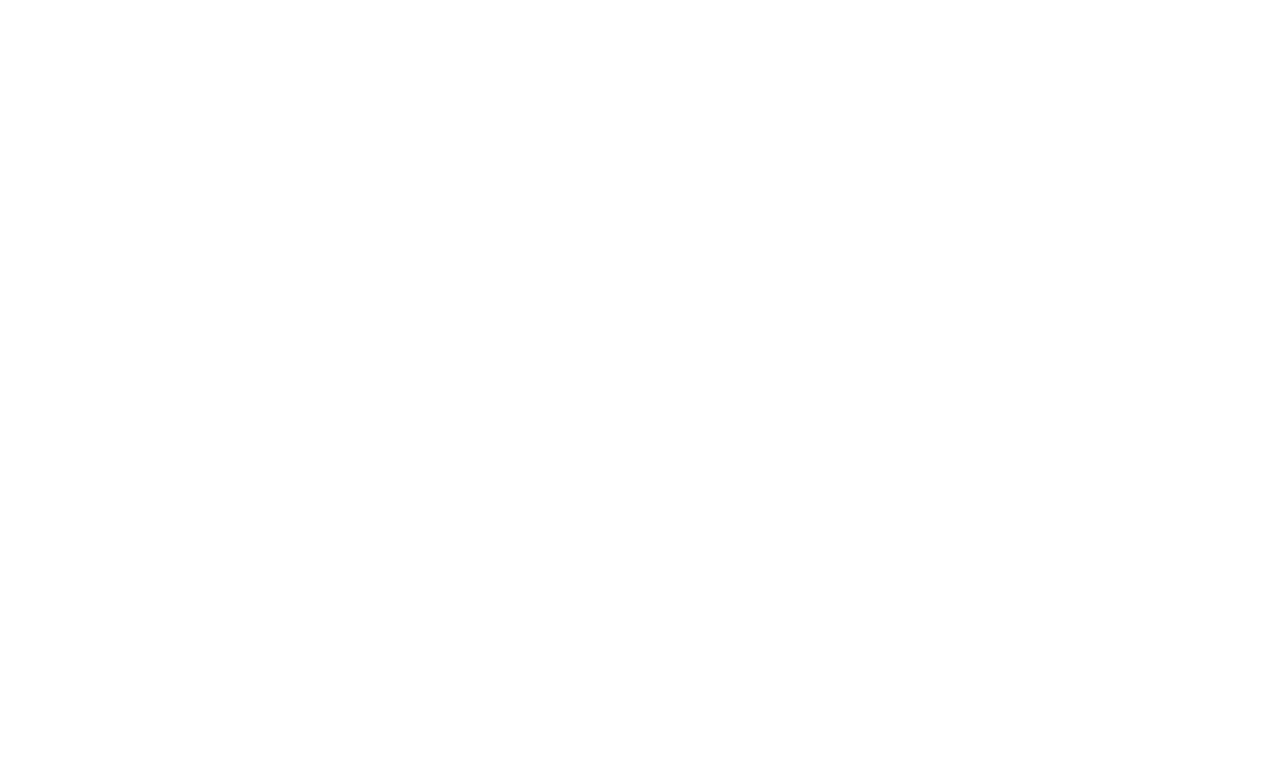
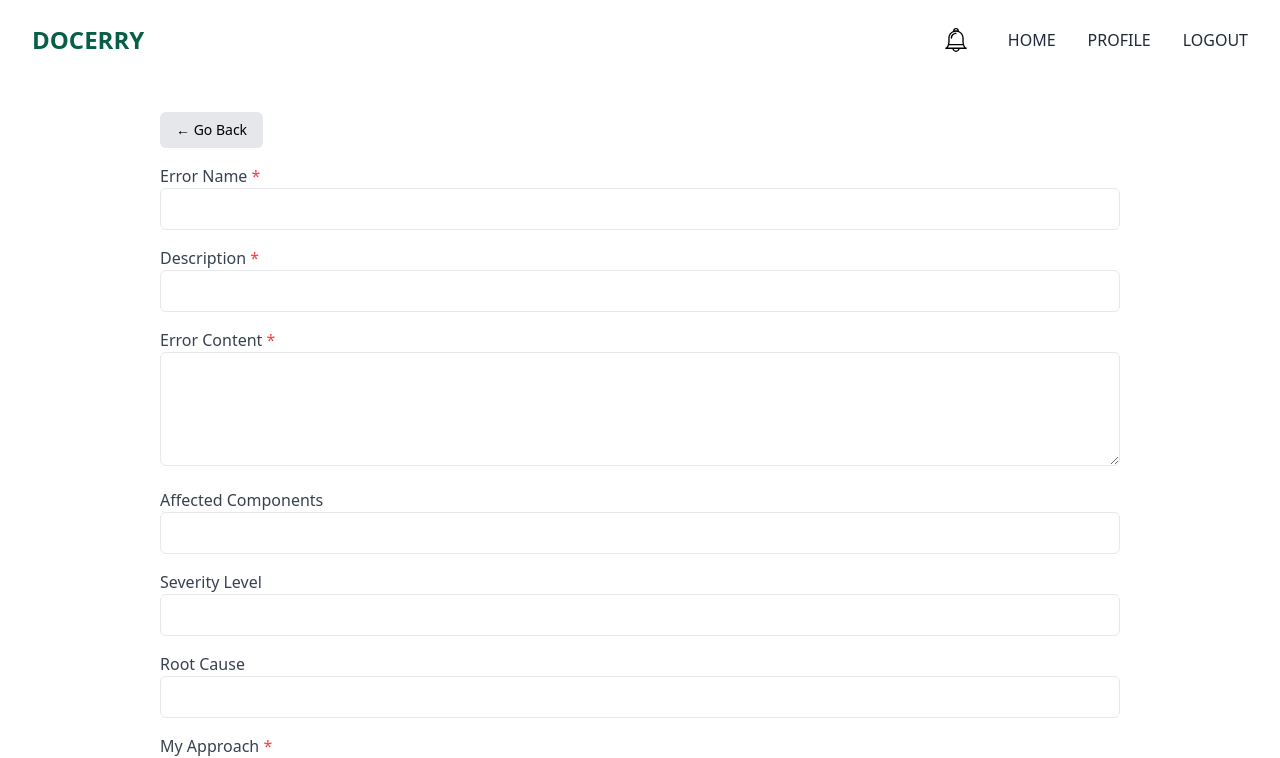
Before and after one commit to aarjookhand/docerry-frontend, a React (Create React App) app in the folder frontend/: page /create-error in a window 1280 px wide. Before the commit this address had no page. Shown: the top 758 px of the page. Built offline with nearby package versions, Linux system fonts and the light colour scheme.

Commit message:
feat: create-error form

```diff
--- a/frontend/src/App.js
+++ b/frontend/src/App.js
@@ -7,6 +7,7 @@
 import SignUpPage from './views/SignUpPage';
 import SignInPage from './views/SignInPage';
 import HomePage from './views/HomePage';
+import CreateErrorPage from './views/CreateErrorPage';
 
 
 function App() {
@@ -20,6 +21,7 @@
           <Route path="/signup" element={<SignUpPage />} />
           <Route path="/signin" element={<SignInPage />} />
           <Route path="/home" element={<HomePage />} />
+          <Route path="/create-error" element={<CreateErrorPage />} />
         </Routes>
       </div>
     </Router>
--- /dev/null
+++ b/frontend/src/components/ErrorForm.jsx
@@ -0,0 +1,183 @@
+import React, { useState } from "react";
+import { useNavigate } from "react-router-dom";
+
+export default function ErrorForm() {
+  const [formData, setFormData] = useState({
+    errorName: "",
+    description: "",
+    errorContent: "",
+    affectedComponents: "",
+    severityLevel: "",
+    rootCause: "",
+    myApproach: ""
+  });
+
+  const [isFillingForm, setIsFillingForm] = useState(false);
+  const navigate = useNavigate();
+
+
+  const handleChange = (e) => {
+    const { name, value } = e.target;
+    setFormData({ ...formData, [name]: value });
+  };
+
+
+  // Save the form data to the backend
+  const handleSubmit = async (e) => {
+    e.preventDefault();
+    try {
+     // TODO BACKEND CALL
+      const response = await fetch("", {
+        method: "POST",
+        headers: { "Content-Type": "application/json" },
+        body: JSON.stringify(formData),
+      });
+
+      if (response.ok) {
+        alert("Error saved successfully!");
+        setIsFillingForm(false);
+        navigate("/home");
+      } else {
+        alert("Failed to save the error.");
+      }
+    } catch (error) {
+      console.error("Error saving data:", error);
+      alert("An error occurred while saving.");
+    }
+  };
+
+
+  // Go Back Handler
+  const handleGoBack = () => {
+    setIsFillingForm(true);
+    if (
+      window.confirm("Are you sure you want to leave? Unsaved changes will be lost.")
+    ) {
+      navigate(-1);
+    }
+  };
+
+  return (
+    <div className="p-4 max-w-screen-lg mx-auto">
+        <button
+            className="text-sm bg-gray-200 px-4 py-2 rounded-md mb-4 hover:bg-gray-300"
+            onClick={handleGoBack}
+        >
+            &larr; Go Back
+        </button>
+
+      <form
+        onSubmit={handleSubmit}
+        className="space-y-4"
+      >
+        {/* Error Name */}
+        <div>
+          <label className="block font-medium text-gray-700">
+            Error Name <span className="text-red-500">*</span>
+          </label>
+          <input
+            type="text"
+            name="errorName"
+            value={formData.errorName}
+            onChange={handleChange}
+            className="border w-full rounded-md px-3 py-2"
+            required
+          />
+        </div>
+
+        {/* Description */}
+        <div>
+          <label className="block font-medium text-gray-700">
+            Description <span className="text-red-500">*</span>
+          </label>
+          <input
+            type="text"
+            name="description"
+            value={formData.description}
+            onChange={handleChange}
+            className="border w-full rounded-md px-3 py-2"
+            required
+          />
+        </div>
+
+        {/* Error Content */}
+        <div>
+          <label className="block font-medium text-gray-700">
+            Error Content <span className="text-red-500">*</span>
+          </label>
+          <textarea
+            name="errorContent"
+            value={formData.errorContent}
+            onChange={handleChange}
+            className="border w-full rounded-md px-3 py-2"
+            rows="4"
+            required
+          />
+        </div>
+
+        {/* Affected Components */}
+        <div>
+          <label className="block font-medium text-gray-700">
+            Affected Components
+          </label>
+          <input
+            type="text"
+            name="affectedComponents"
+            value={formData.affectedComponents}
+            onChange={handleChange}
+            className="border w-full rounded-md px-3 py-2"
+          />
+        </div>
+
+        {/* Severity Level */}
+        <div>
+          <label className="block font-medium text-gray-700">
+            Severity Level
+          </label>
+          <input
+            type="text"
+            name="severityLevel"
+            value={formData.severityLevel}
+            onChange={handleChange}
+            className="border w-full rounded-md px-3 py-2"
+          />
+        </div>
+
+        {/* Root Cause */}
+        <div>
+          <label className="block font-medium text-gray-700">Root Cause</label>
+          <input
+            type="text"
+            name="rootCause"
+            value={formData.rootCause}
+            onChange={handleChange}
+            className="border w-full rounded-md px-3 py-2"
+          />
+        </div>
+
+        {/* My Approach */}
+        <div>
+          <label className="block font-medium text-gray-700">
+            My Approach <span className="text-red-500">*</span>
+          </label>
+          <textarea
+            name="myApproach"
+            value={formData.myApproach}
+            onChange={handleChange}
+            className="border w-full rounded-md px-3 py-2"
+            rows="4"
+            required
+          />
+        </div>
+
+        {/* Submit Button */}
+        <button
+          type="submit"
+          className="bg-black text-white px-4 py-2 rounded-md hover:bg-gray-800"
+        >
+          Create
+        </button>
+      </form>
+    </div>
+  );
+}
--- /dev/null
+++ b/frontend/src/views/CreateErrorPage.js
@@ -0,0 +1,15 @@
+import React from "react";
+import PrivateNavbar from '../components/PrivateNavbar';
+import ErrorForm from '../components/ErrorForm';
+
+export default function CreateErrorPage() {
+
+  return (
+    <div className="min-h-screen bg-white">
+      <PrivateNavbar/>
+      <div className="p-4 max-w-screen-lg mx-auto">
+        <ErrorForm/>
+      </div>
+    </div>
+  );
+}
```
Also changed, not shown: frontend/src/components/CreateError-btn.jsx (renamed from frontend/src/components/CreateError-btn.js), frontend/src/components/ErrorCard.jsx (renamed from frontend/src/components/ErrorCard.js), frontend/src/components/ErrorList.jsx (renamed from frontend/src/components/ErrorList.js), frontend/src/components/PrivateNavbar.jsx (renamed from frontend/src/components/PrivateNavbar.js), frontend/src/components/SearchBar.jsx (renamed from frontend/src/components/SearchBar.js).
